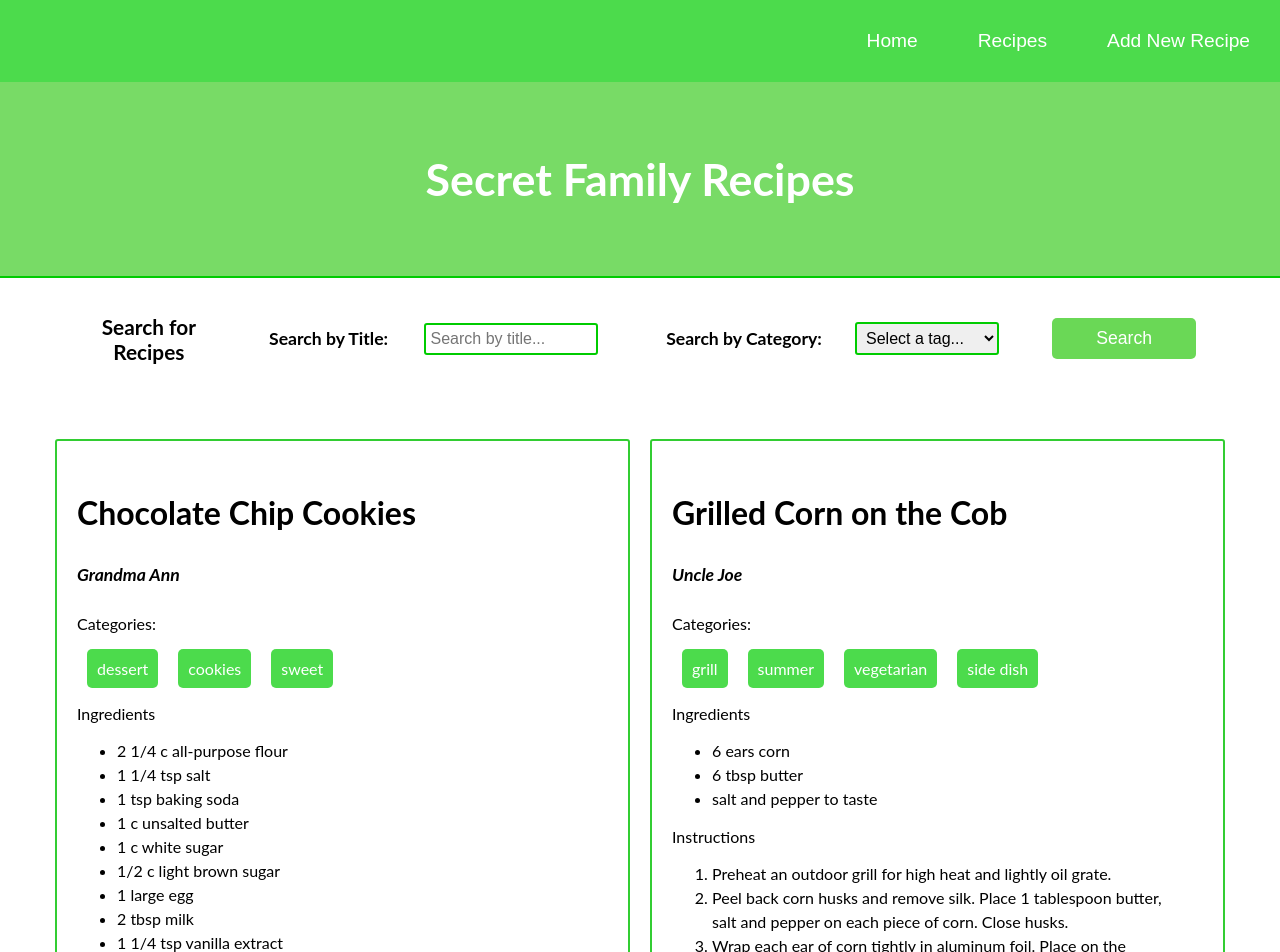
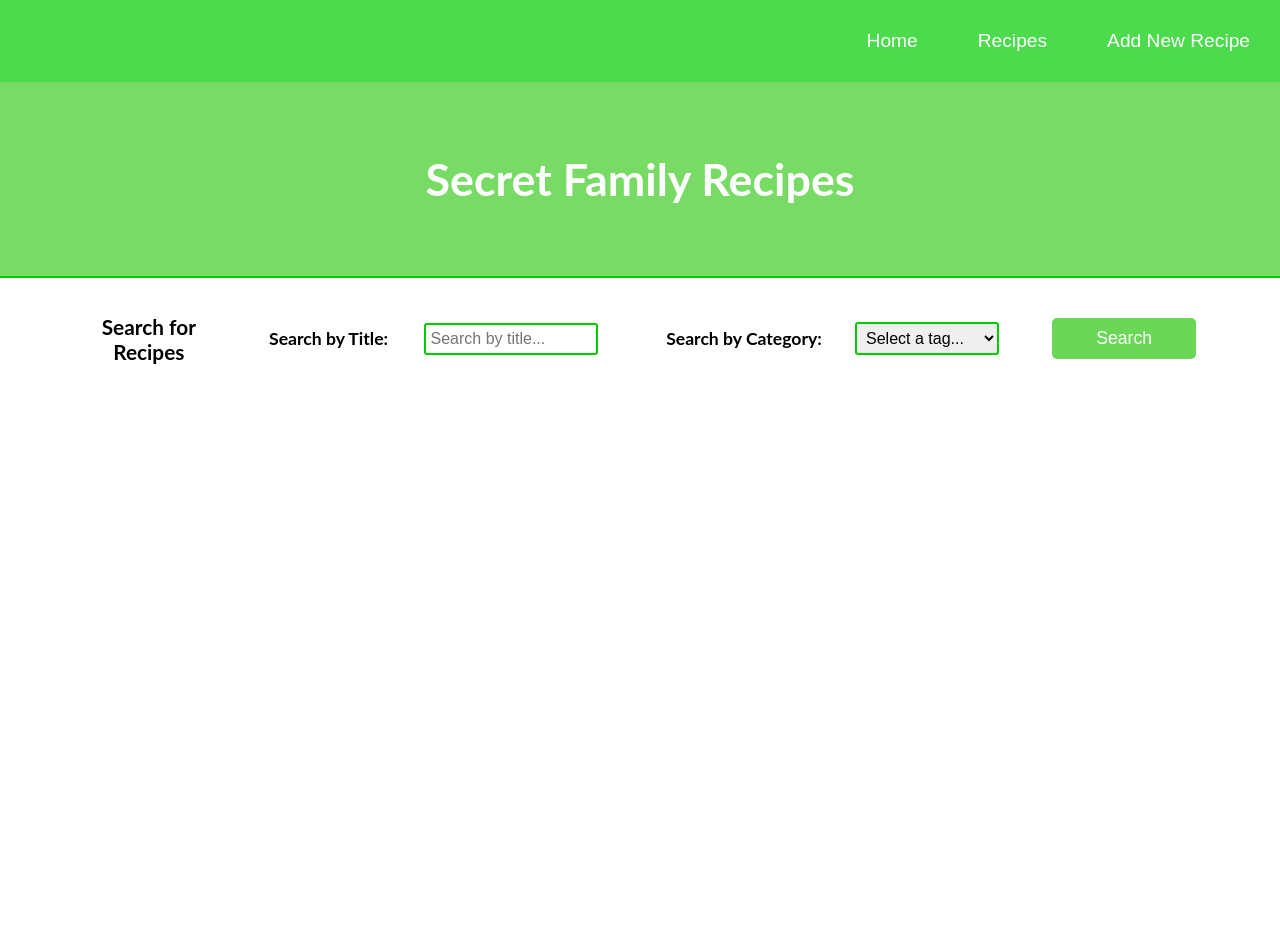
Before and after one commit to Build-Week-Secret-Family-Recipes1/front-end, a React (Create React App) app: page /search in a window 1280 px wide. Shown: the top 952 px of the page. After the commit the page ends 800 px from the top, so only its background shows below. Built offline with nearby package versions, Linux system fonts and the light colour scheme; sample sign-in values are in the browser's storage.

Commit message:
added SearchBar back into Home.js

```diff
--- a/src/components/Home.js
+++ b/src/components/Home.js
@@ -28,7 +28,7 @@ function Home(props) {
     return (
         <Div>
             <div>
-                {/* <SearchBar recipes={recipes}/> */}
+                <SearchBar recipes={recipes}/>
                 <RecipeList {...props} />
                 {/* <RecipeForm setRecipes={setRecipes}/>
                 <EditRecipe setRecipes={setRecipes}/> */}
--- a/src/components/SearchBar.js
+++ b/src/components/SearchBar.js
@@ -148,10 +148,10 @@ function SearchBar({list, ...props}) {
               </Label>
               <Button onClick={submitHandler}>Search</Button>
           </SearchForm>
-          <Wrapper className="recipe-list-wrapper">
+          {/* <Wrapper className="recipe-list-wrapper"> */}
 
-            {list.map((object) => {
-              /* console.log('setRecipeToEdit from RecipeList', props.editRecipe) */
+           {/*  {list.map((object) => {
+              /* console.log('setRecipeToEdit from RecipeList', props.editRecipe)
               return (
                 <Recipe
                   {...props}
@@ -159,7 +159,7 @@ function SearchBar({list, ...props}) {
                   key={object.id}
                 />
               )
-            })}
+            ) */}
               {/*
                   will map over data and add a recipe card for each recipe
                   each recipe card will show the title, source, and tags
@@ -168,7 +168,7 @@ function SearchBar({list, ...props}) {
 
 
              {props.error!==''?<p>{props.error}</p>:<></>}
-            </Wrapper>
+            {/* </Wrapper> */}
           </div>
       )
 
```
